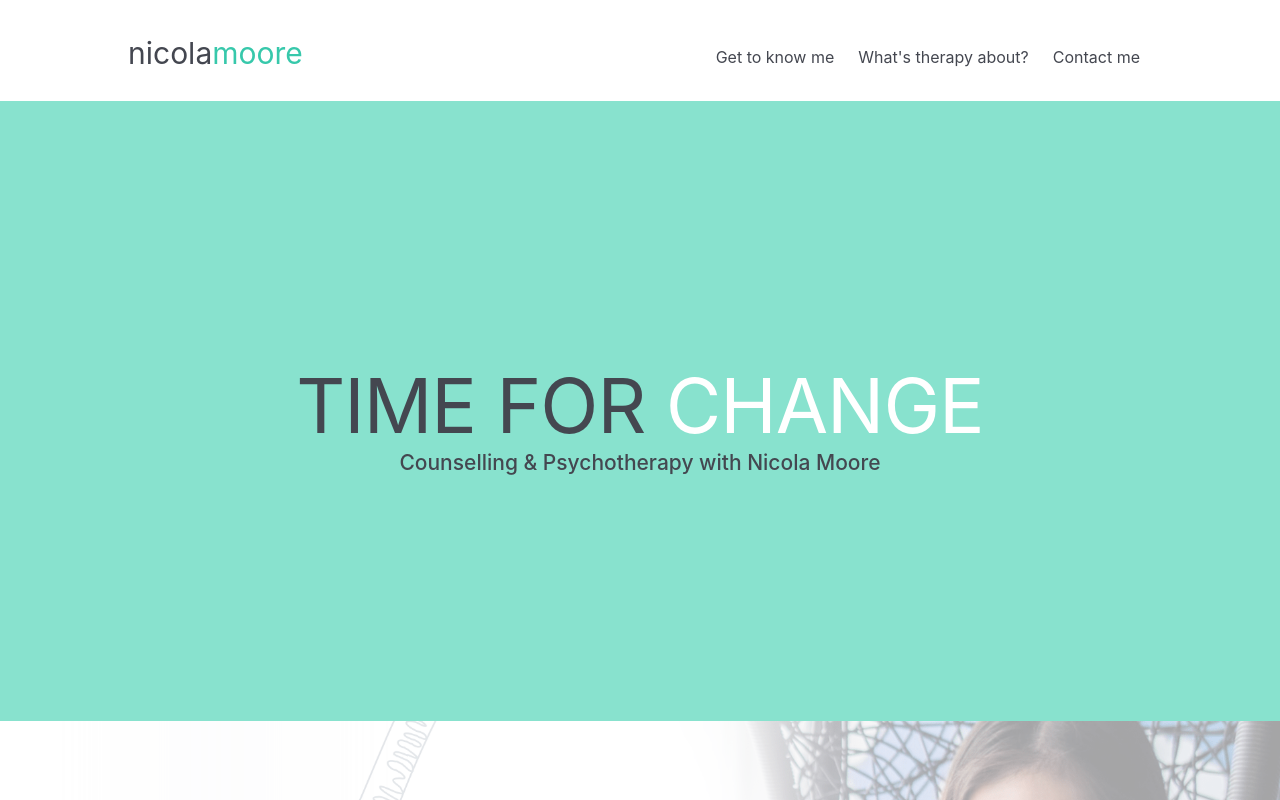
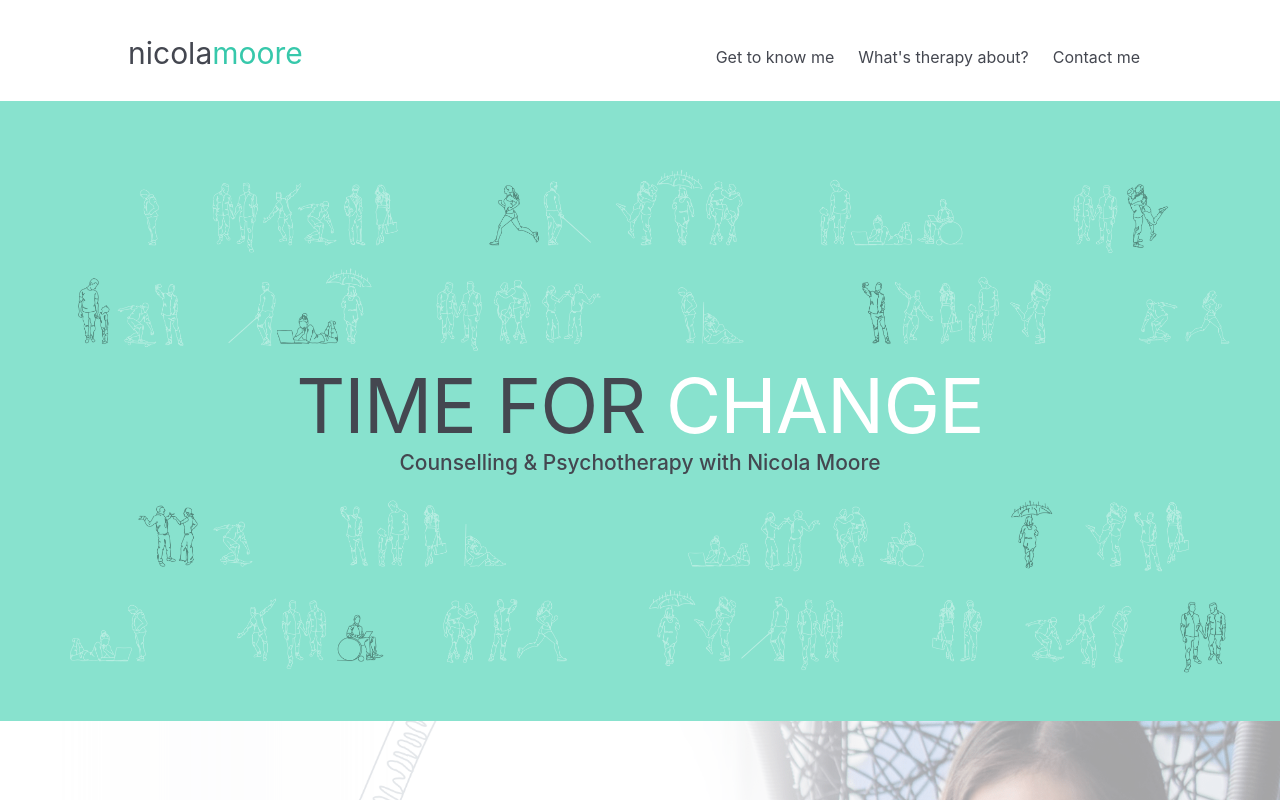
Before and after one commit to k2project/nicola-moore, a Next.js app: page / in a window 1280 px wide. Shown: the top 800 px of the page. Built offline with nearby package versions, Linux system fonts and the light colour scheme.

Commit message:
top img alignment

```diff
--- a/styles/components/top.scss
+++ b/styles/components/top.scss
@@ -4,30 +4,23 @@
     height: 62rem;
     overflow: hidden;
     img {
+        display: block;
         opacity: 0;
         // min-width: 90%;
         height: 20rem;
-        margin: 4.5rem auto 10rem;
+        margin: 5rem auto 14rem;
         left: 50%;
         transform: translateX(-50%) scaleX(-1);
         animation: fadeIn 2s ease-in-out forwards;
     }
 }
 @keyframes fadeIn {
-    0% {
-        opacity: 0;
-        transform: translateX(-50%) scaleX(-1);
-    }
-    10% {
-        opacity: 0.1;
-    }
     100% {
         opacity: 0.7;
-        transform: translateX(-50%) scaleX(-1);
     }
 }
 .desktop {
-    display: inline-block;
+    display: block;
 }
 .mobile {
     display: none;
@@ -85,14 +78,14 @@
         height: 70rem;
         img {
             height: 18rem;
-            margin: 6rem auto 14rem;
+            margin: 6rem auto 22rem;
         }
     }
     .desktop {
         display: none;
     }
     .mobile {
-        display: inline-block;
+        display: block;
     }
 }
 @include mobile-sm {
```
